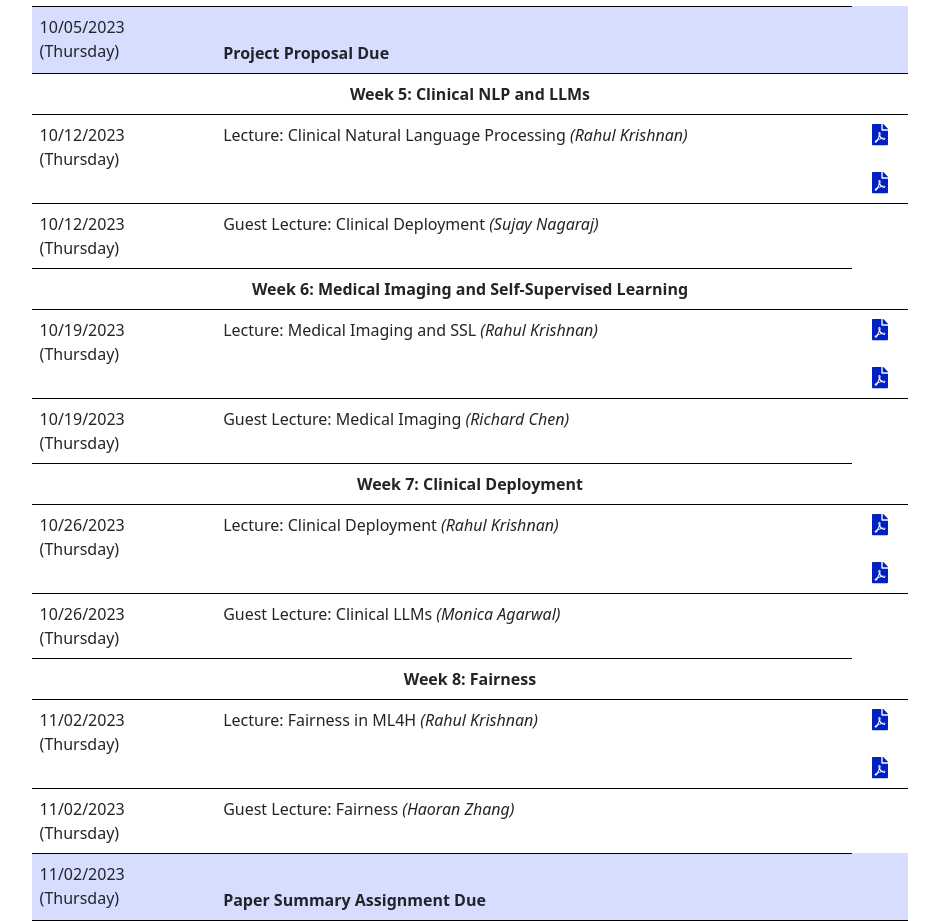
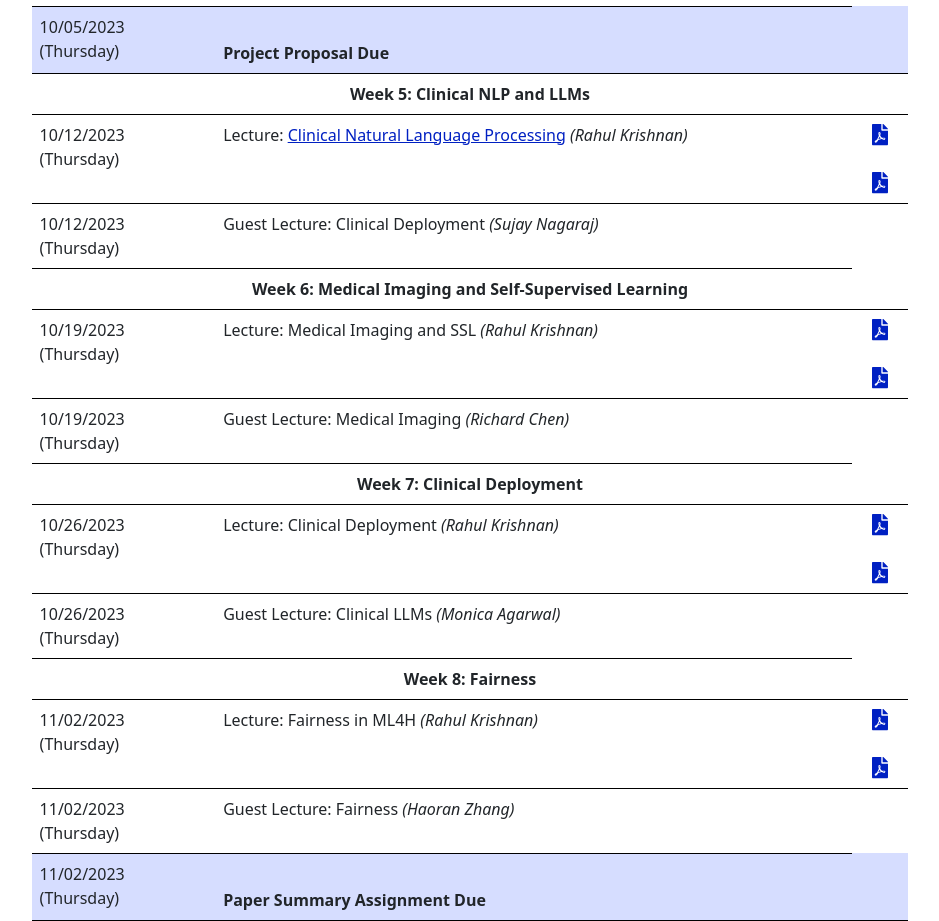
Before and after one commit to csc2541-2023/csc2541-2023.github.io, a Next.js app: page /schedule in a window 1280 px wide. Shown: the part 940-1861 px from the top of the page, without its empty margins (162-1101 px from the left). Built offline with nearby package versions, Linux system fonts and the light colour scheme; what @tailwindcss/typography would draw is missing.

Commit message:
uploaded week 5 lecture

```diff
--- a/pages/schedule.js
+++ b/pages/schedule.js
@@ -186,7 +186,7 @@
               </tr>
               <tr>
                 <td>10/12/2023 (Thursday)</td>
-                <td>Lecture: <a> Clinical Natural Language Processing</a> <i>(Rahul Krishnan)</i></td>
+                <td>Lecture: <a href="/lectures/lecture4-nlp.pdf" target="_blank">Clinical Natural Language Processing</a> <i>(Rahul Krishnan)</i></td>
                 <td rowSpan="1">
                 {makeLink("mandatory",
                   "https://journals.plos.org/digitalhealth/article?id=10.1371/journal.pdig.0000198&fbclid=IwAR3U9R0A5QwAVMACFfgA79EFYWu32uFE8upittW5ZEb9qaNSZyWXpxdnJU4",
```
Also changed, not shown: 1 other file (tests, documents, lock files or other folders).
